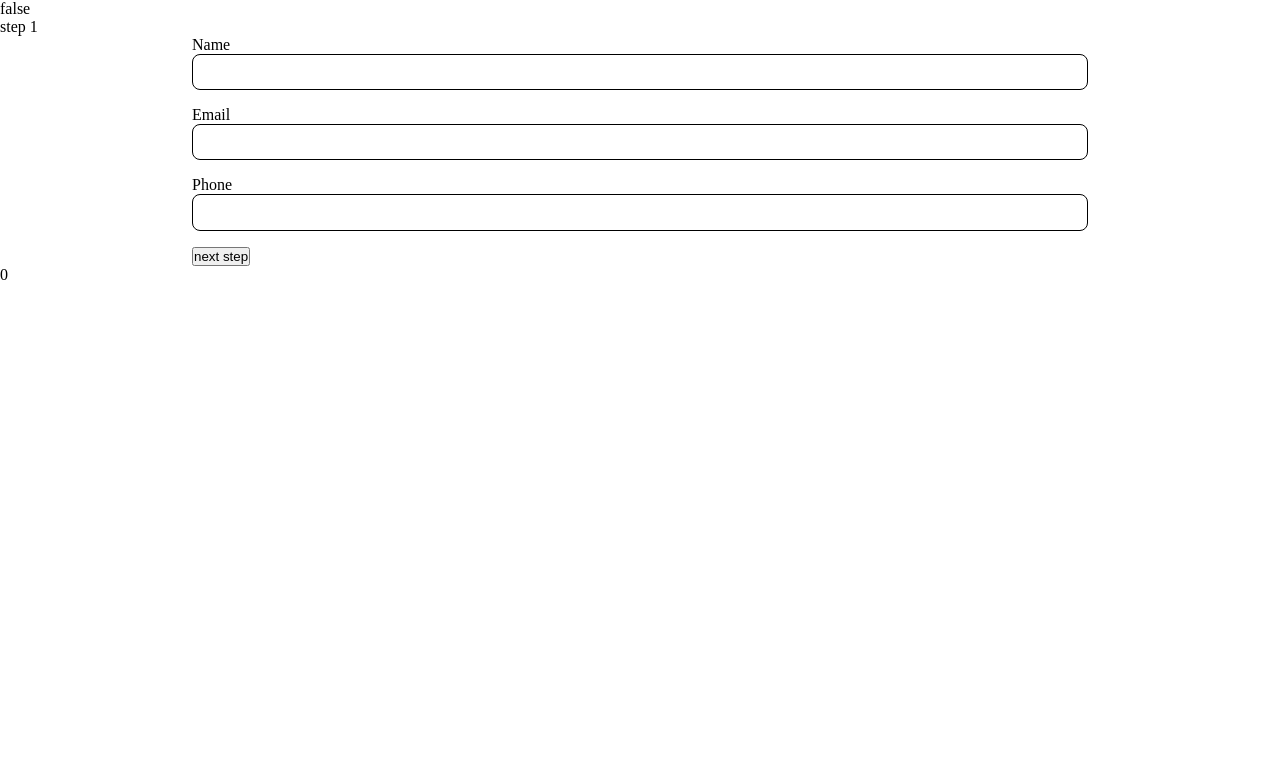
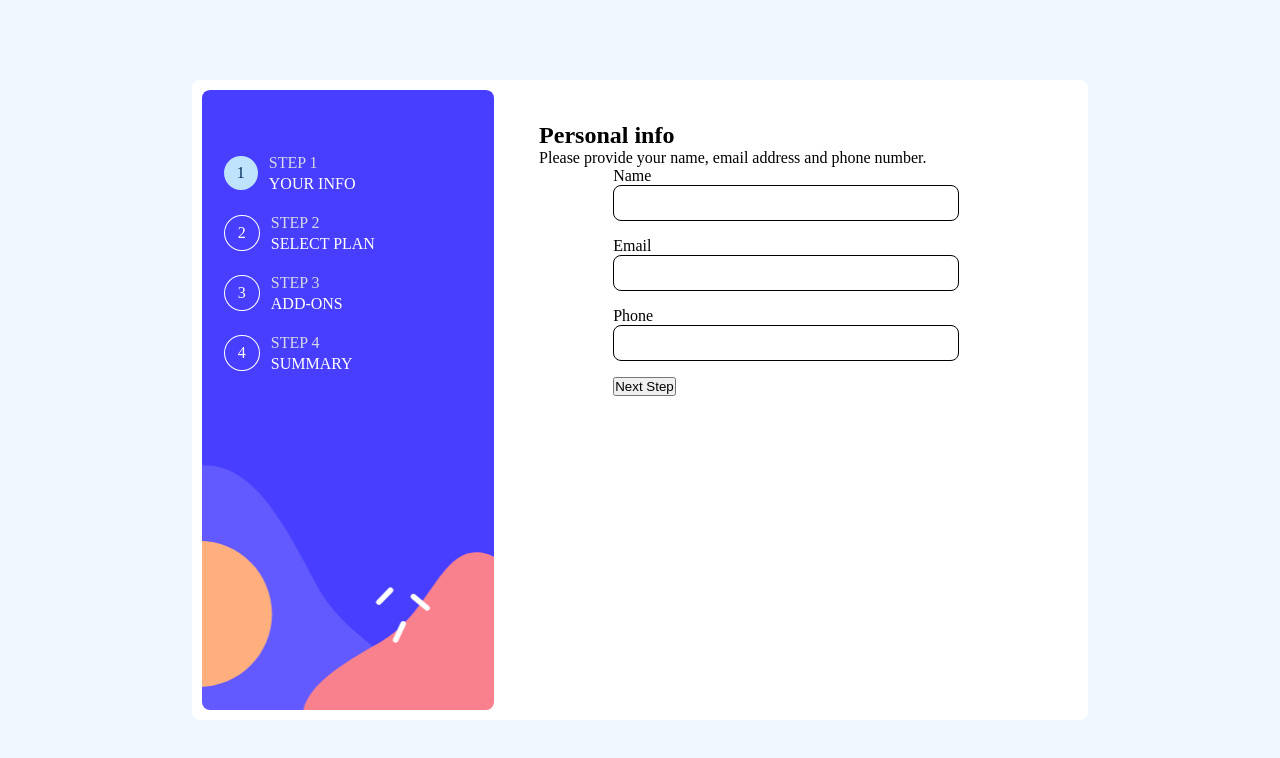
Before and after one commit to efezinoidisi/multi-step-form, a Vue app: page / in a window 1280 px wide. Shown: the top 758 px of the page. Built offline with nearby package versions, Linux system fonts and the light colour scheme.

Commit message:
style: complete layout styling

```diff
--- a/src/App.vue
+++ b/src/App.vue
@@ -1,40 +1,49 @@
 <template>
-  <p>{{ formSteps[1].values.plan }}</p>
-  <p>{{ formSteps[0].completed }}</p>
+  <div class="wrapper">
+    <Sidebar :currentStep="currentStep" />
+    <main>
       <StepOne
         v-if="currentStep === 0"
         :formData="formSteps[0]"
         :nextStep="nextStep"
       />
-
-  <p>{{ currentStep }}</p>
       <StepTwo
         v-if="currentStep === 1"
         :formData="formSteps[1]"
         :nextStep="nextStep"
         :prevStep="prevStep"
       />
+
+      <StepThree
+        v-if="currentStep === 2"
+        :formData="formSteps[2]"
+        :nextStep="nextStep"
+        :prevStep="prevStep"
+      />
+
+      <StepFour
+        v-if="currentStep === 3"
+        :formValues="stepValues"
+        :nextStep="nextStep"
+        :prevStep="prevStep"
+      />
+      <Success v-show="isFormCompleted" />
+    </main>
+  </div>
 </template>
 
 <script setup lang="ts">
-import { reactive, ref } from "vue";
+import { computed, reactive, ref } from "vue";
+import Success from "./components/Confirmation.vue";
+import Sidebar from "./components/Sidebar.vue";
+import StepFour from "./components/StepFour.vue";
 import StepOne from "./components/StepOne.vue";
+import StepThree from "./components/StepThree.vue";
 import StepTwo from "./components/StepTwo.vue";
+import { Step } from "./types";
 
+const isFormCompleted = ref(false);
 const currentStep = ref(0);
-
-type StepValues = {
-  plan?: string;
-  period?: "monthly" | "yearly";
-  name?: string;
-  email?: string;
-  phone?: string;
-};
-
-type Step = {
-  values: StepValues;
-  completed: boolean;
-};
 
 const steps: Step[] = [
   {
@@ -48,8 +57,17 @@ const steps: Step[] = [
 
   {
     values: {
-      plan: "",
+      plan: "arcade",
       period: "yearly",
+    },
+    completed: false,
+  },
+
+  {
+    values: {
+      profile: false,
+      service: false,
+      storage: false,
     },
     completed: false,
   },
@@ -57,8 +75,23 @@ const steps: Step[] = [
 
 const formSteps = reactive(steps);
 
+const stepValues = computed(() => {
+  return formSteps
+    .map((step) => step.values)
+    .reduce((sum, step) => {
+      return { ...sum, ...step };
+    }, {});
+});
+
 function nextStep() {
-  if (currentStep.value >= steps.length - 1) return;
+  if (
+    currentStep.value === formSteps.length &&
+    formSteps.every((step) => step.completed)
+  ) {
+    currentStep.value = 5;
+    isFormCompleted.value = true;
+  }
+  if (currentStep.value >= formSteps.length) return;
   currentStep.value++;
 }
 
@@ -69,4 +102,40 @@ function prevStep() {
 }
 </script>
 
-<style scoped></style>
+<style scoped>
+.wrapper {
+  display: grid;
+}
+
+main {
+  margin-top: -4.8rem;
+  background-color: var(--white);
+  width: 90%;
+  margin-inline: auto;
+  padding: 2rem 1rem;
+  border-radius: 8px;
+}
+
+@media screen and (min-width: 47.8125rem) {
+  .wrapper {
+    grid-template-columns: repeat(3, 1fr);
+    background-color: var(--white);
+    padding: 0.6rem;
+    height: 80vh;
+    width: 85%;
+    margin-inline: auto;
+    border-radius: 0.5rem;
+  }
+
+  main {
+    grid-column: span 2;
+    margin-top: 0;
+  }
+}
+
+@media screen and (min-width: 64rem) {
+  .wrapper {
+    width: 70%;
+  }
+}
+</style>
--- /dev/null
+++ b/src/components/Confirmation.vue
@@ -0,0 +1,15 @@
+<template>
+  <section>
+    <img src="../assets/images/icon-thank-you.svg" alt="" />
+    <h2>Thank you!</h2>
+    <p>
+      Thanks for confirming your subscription! We hope you have fun using our
+      platform. If you ever need support, please feel free to email us at
+      support@loremgaming.com.
+    </p>
+  </section>
+</template>
+
+<script setup lang="ts"></script>
+
+<style scoped></style>
--- /dev/null
+++ b/src/components/Sidebar.vue
@@ -0,0 +1,123 @@
+<template>
+  <div class="container">
+    <ul>
+      <li
+        v-for="item in data"
+        class="step-wrap"
+        :class="item.index - 1 === currentStep ? 'active' : ''"
+        @click="currentStep = item.index - 1"
+      >
+        <span class="index">{{ item.index }}</span>
+        <p>
+          <span class="step">{{ item.step }}</span>
+          <span class="title">{{ item.title }}</span>
+        </p>
+      </li>
+    </ul>
+  </div>
+</template>
+
+<script setup lang="ts">
+const { currentStep } = defineProps<{
+  currentStep: number;
+}>();
+
+const data = [
+  {
+    index: 1,
+    step: "step 1",
+    title: "your info",
+  },
+  {
+    index: 2,
+    step: "step 2",
+    title: "select plan",
+  },
+
+  {
+    index: 3,
+    step: "step 3",
+    title: "add-ons",
+  },
+  {
+    index: 4,
+    step: "step 4",
+    title: "summary",
+  },
+];
+</script>
+
+<style scoped>
+.container {
+  --background: url("../assets/images/bg-sidebar-mobile.svg");
+  --height: 30vh;
+
+  background-image: var(--background);
+  min-height: var(--height);
+  display: flex;
+  align-items: center;
+  justify-content: center;
+  background-repeat: no-repeat;
+  background-size: cover;
+  background-position: center;
+  padding-bottom: 2.3rem;
+}
+
+ul {
+  display: flex;
+  gap: 1.3rem;
+}
+
+.step-wrap p {
+  display: none;
+}
+
+.index {
+  border: 1px solid var(--white);
+  color: white;
+  border-radius: 50%;
+  padding: 0.5rem 0.8rem;
+}
+
+.active {
+  .index {
+    background-color: var(--light-blue);
+    color: var(--marine-blue);
+    border: none;
+  }
+}
+
+@media screen and (min-width: 47.8125rem) {
+  .container {
+    --background: url("../assets/images/bg-sidebar-desktop.svg");
+    --height: 100%;
+
+    justify-content: flex-start;
+    align-items: flex-start;
+    padding: 4rem 1.4rem;
+    border-radius: 0.5rem;
+  }
+
+  .step-wrap {
+    display: flex;
+    align-items: center;
+    text-transform: uppercase;
+    gap: 0.7rem;
+  }
+
+  .step-wrap p {
+    display: flex;
+    flex-direction: column;
+    gap: 0.2rem;
+    color: var(--white);
+  }
+
+  .step-wrap .step {
+    color: var(--light-gray);
+  }
+
+  ul {
+    flex-direction: column;
+  }
+}
+</style>
--- /dev/null
+++ b/src/components/StepFour.vue
@@ -0,0 +1,55 @@
+<template>
+  <h2>Finishing up</h2>
+  <p>Double-check everything looks OK before confirming</p>
+
+  <div class="plan">
+    <div class="heading">
+      <p>{{ formValues.plan }} ({{ formValues.period }})</p>
+      <button type="button">Change</button>
+    </div>
+    <p>
+      {{
+        plans[formValues.period || "monthly"][formValues.plan || "arcade"].price
+      }}
+    </p>
+  </div>
+
+  <div class="add-ons">
+    <ul>
+      <li v-show="formValues.service">
+        <span>Online service</span>
+        <span>+${{ formValues.period === "monthly" ? "1/mo" : "10/yr" }}</span>
+      </li>
+    </ul>
+  </div>
+  <div>
+    <button type="button" @click="prevStep">go back</button>
+    <button type="button" @click="nextStep">confirm</button>
+  </div>
+</template>
+
+<script setup lang="ts">
+import { plans } from "../constants/data";
+import { StepValues } from "../types";
+
+const { formValues, nextStep, prevStep } = defineProps<{
+  formValues: StepValues;
+  nextStep: () => void;
+  prevStep: () => void;
+}>();
+console.log(formValues);
+</script>
+
+<style scoped>
+.add-ons li {
+  display: flex;
+  align-items: center;
+  justify-content: space-between;
+}
+
+.plan {
+  display: flex;
+  justify-content: space-between;
+  align-items: center;
+}
+</style>
--- a/src/components/StepOne.vue
+++ b/src/components/StepOne.vue
@@ -1,5 +1,6 @@
 <template>
-  step 1
+  <h2>Personal info</h2>
+  <p>Please provide your name, email address and phone number.</p>
   <form @submit.prevent="handleSubmit">
     <label>
       name
--- /dev/null
+++ b/src/components/StepThree.vue
@@ -0,0 +1,84 @@
+<template>
+  <h2>Pick add-ons</h2>
+  <p>Add-ons help enhance your gaming experience.</p>
+
+  <form @submit.prevent="handleSubmit">
+    <label>
+      <input
+        type="checkbox"
+        name="online-service"
+        id="online-service"
+        v-model="formData.values.service"
+      />
+      <span>
+        <span class="heading">Online service</span>
+        <span>Access to multiplayer games</span>
+      </span>
+
+      <span>+$1/mo</span>
+    </label>
+
+    <label>
+      <input
+        type="checkbox"
+        name="larger-storage"
+        id="larger-storage"
+        v-model="formData.values.storage"
+      />
+      <span>
+        <span class="heading">Larger storage</span>
+        <span>Extra 1TB of cloud save</span>
+      </span>
+
+      <span>+$2/mo</span>
+    </label>
+
+    <label :class="formData.values.profile ? 'checked' : ''">
+      <input
+        type="checkbox"
+        name="customizable-profile"
+        id="customizable-profile"
+        v-model="formData.values.profile"
+      />
+      <span>
+        <span class="heading">Customizable profile</span>
+        <span>Custom theme on your profile</span>
+      </span>
+
+      <span>+$2/mo</span>
+    </label>
+
+    <div>
+      <button type="button" @click="prevStep">go back</button>
+      <button type="submit">next step</button>
+    </div>
+  </form>
+
+  {{ formData.values.profile }}
+</template>
+
+<script setup lang="ts">
+const { formData, prevStep, nextStep } = defineProps<{
+  formData: {
+    values: {
+      service?: boolean;
+      storage?: boolean;
+      profile?: boolean;
+    };
+    completed: boolean;
+  };
+  nextStep: () => void;
+  prevStep: () => void;
+}>();
+
+function handleSubmit() {
+  formData.completed = true;
+  nextStep();
+}
+</script>
+
+<style scoped>
+.checked {
+  background-color: red;
+}
+</style>
--- a/src/components/StepTwo.vue
+++ b/src/components/StepTwo.vue
@@ -1,5 +1,6 @@
 <template>
-  <h2>step 2</h2>
+  <h2>select your plan</h2>
+  <p>You have the option of monthly or yearly billing</p>
 
   <form @submit.prevent="handleSubmit">
     <label class="plan__label">
@@ -98,25 +99,15 @@
       </div>
       <label for="yearly"> yearly </label>
     </div>
-    <button type="button" @click="prevStep">go back</button>
-    <button type="submit">next step</button>
+    <div>
+      <button type="button" @click="prevStep">go back</button>
+      <button type="submit">next step</button>
+    </div>
   </form>
 </template>
 
 <script lang="ts" setup>
-const plans = {
-  monthly: {
-    arcade: { price: "$9/mo", free: "" },
-    advanced: { price: "$12/mo", free: "" },
-    pro: { price: "$15/mo", free: "" },
-  },
-
-  yearly: {
-    arcade: { price: "$90/yr", free: "2 months free" },
-    advanced: { price: "$120/yr", free: "2 months free" },
-    pro: { price: "$150/yr", free: "2 months free" },
-  },
-};
+import { plans } from "../constants/data";
 const { formData, nextStep, prevStep } = defineProps<{
   formData: {
     values: {
--- /dev/null
+++ b/src/constants/data.ts
@@ -0,0 +1,13 @@
+export const plans = {
+  monthly: {
+    arcade: { price: "$9/mo", free: "" },
+    advanced: { price: "$12/mo", free: "" },
+    pro: { price: "$15/mo", free: "" },
+  },
+
+  yearly: {
+    arcade: { price: "$90/yr", free: "2 months free" },
+    advanced: { price: "$120/yr", free: "2 months free" },
+    pro: { price: "$150/yr", free: "2 months free" },
+  },
+};
--- a/src/style.css
+++ b/src/style.css
@@ -1,9 +1,33 @@
+:root {
+  --marine-blue: hsl(213, 96%, 18%);
+  --purplish-blue: hsl(243, 100%, 62%);
+  --pastel-blue: hsl(228, 100%, 84%);
+  --light-blue: hsl(206, 94%, 87%);
+  --strawberry-red: hsl(354, 84%, 57%);
+
+  --cool-gray: hsl(231, 11%, 63%);
+  --light-gray: hsl(229, 24%, 87%);
+  --magnolia: hsl(217, 100%, 97%);
+  --alabaster: hsl(231, 100%, 99%);
+  --white: hsl(0, 0%, 100%);
+
+  font-size: 1rem;
+}
+
 *,
 *::after,
 *::before {
   margin: 0;
   padding: 0;
   box-sizing: border-box;
+}
+
+body {
+  background-color: var(--magnolia);
+}
+
+li {
+  list-style-type: none;
 }
 
 .sr-only {
@@ -16,3 +40,20 @@
   white-space: nowrap;
   border: 0;
 }
+
+button {
+  cursor: pointer;
+}
+
+button[type="submit"] {
+  text-transform: capitalize;
+}
+
+@media screen and (min-width: 47.8125rem) {
+  body {
+    height: 100vh;
+    display: flex;
+    flex-direction: column;
+    justify-content: center;
+  }
+}
--- /dev/null
+++ b/src/types/index.ts
@@ -0,0 +1,15 @@
+export type StepValues = {
+  plan?: "arcade" | "advanced" | "pro";
+  period?: "monthly" | "yearly";
+  name?: string;
+  email?: string;
+  phone?: string;
+  profile?: boolean;
+  storage?: boolean;
+  service?: boolean;
+};
+
+export type Step = {
+  values: StepValues;
+  completed: boolean;
+};
```
Also changed, not shown: src/components/HelloWorld.vue (deleted, +0 -38 lines). Lines whose indentation alone changed are shown as unchanged.
